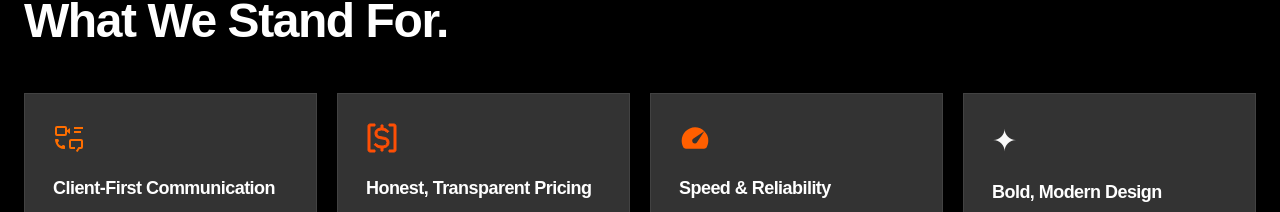
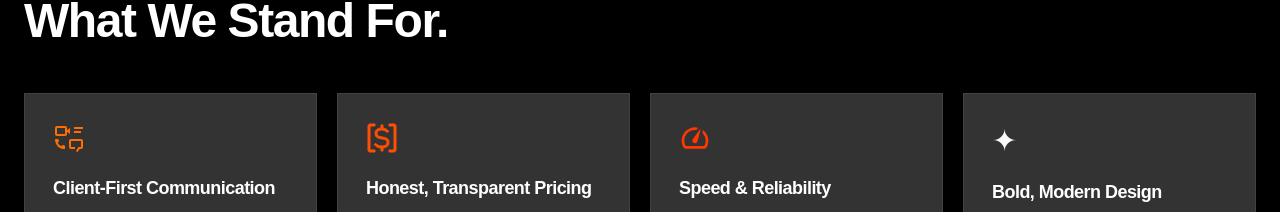
Before and after one commit to jobayerhossain-ai/Devorica-new, a React (Vite) app in the folder devorica-site/: page /about in a window 1280 px wide. Shown: the part 959-1171 px from the top of the page. Built offline with nearby package versions, Linux system fonts and the light colour scheme; a web font is replaced by a local one.

Commit message:
Update Speed & Reliability icon to outline SVG across complete workspace

```diff
--- a/devorica-site/src/pages/About.jsx
+++ b/devorica-site/src/pages/About.jsx
@@ -28,7 +28,7 @@ const VALUES = [
   {
     icon: (
       <svg className="w-8 h-8" viewBox="0 0 24 24">
-        <path fill="#ff5f00" d="M10.45 15.5q.625.625 1.575.588T13.4 15.4L19 7l-8.4 5.6q-.65.45-.712 1.362t.562 1.538M5.1 20q-.55 0-1.012-.238t-.738-.712q-.65-1.175-1-2.437T2 14q0-2.075.788-3.9t2.137-3.175T8.1 4.788T12 4q2.05 0 3.85.775T19 6.888t2.15 3.125t.825 3.837q.025 1.375-.312 2.688t-1.038 2.512q-.275.475-.737.713T18.874 20z"/>
+        <path fill="#ff3800" d="M5.1 20q-.55 0-1.012-.238t-.738-.712q-.65-1.175-1-2.437T2 14q0-2.075.788-3.9t2.137-3.175T8.1 4.788T12 4q.575 0 1.15.075t1.15.2l-1.325 1.8q-.25-.05-.487-.062T12 6Q8.65 6 6.325 8.325T4 14q0 1.05.287 2.063T5.1 18h13.775q.55-.9.825-1.925T19.975 14q0-1.65-.638-3.15T17.5 8.225l.525-2.175q1.875 1.425 2.913 3.512T21.975 14q.025 1.35-.325 2.625t-1.025 2.425q-.275.475-.737.713T18.875 20zm6.075-4.2q.8.35 1.613.038T13.85 14.7q.725-2.425 1.313-4.85t1.062-4.9q-1.575 1.975-3.062 3.975T10.225 13q-.5.725-.2 1.575t1.15 1.225m.8-1.825"/>
       </svg>
     ),
     key: 'value3'
```
